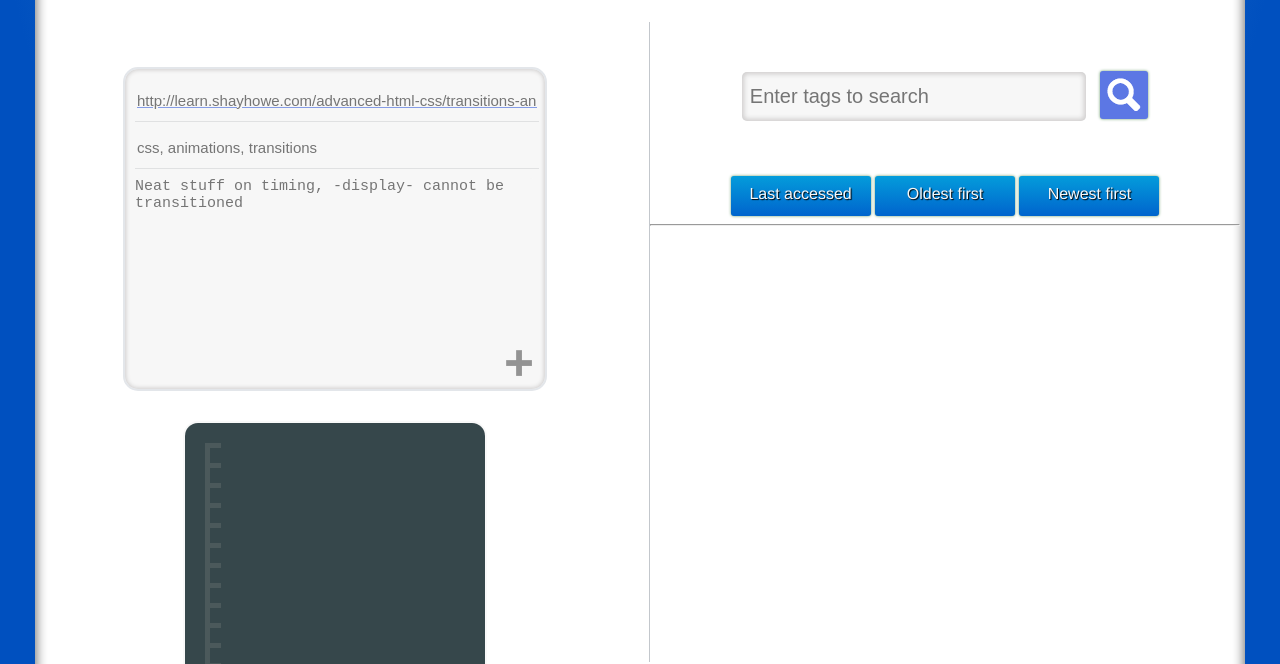
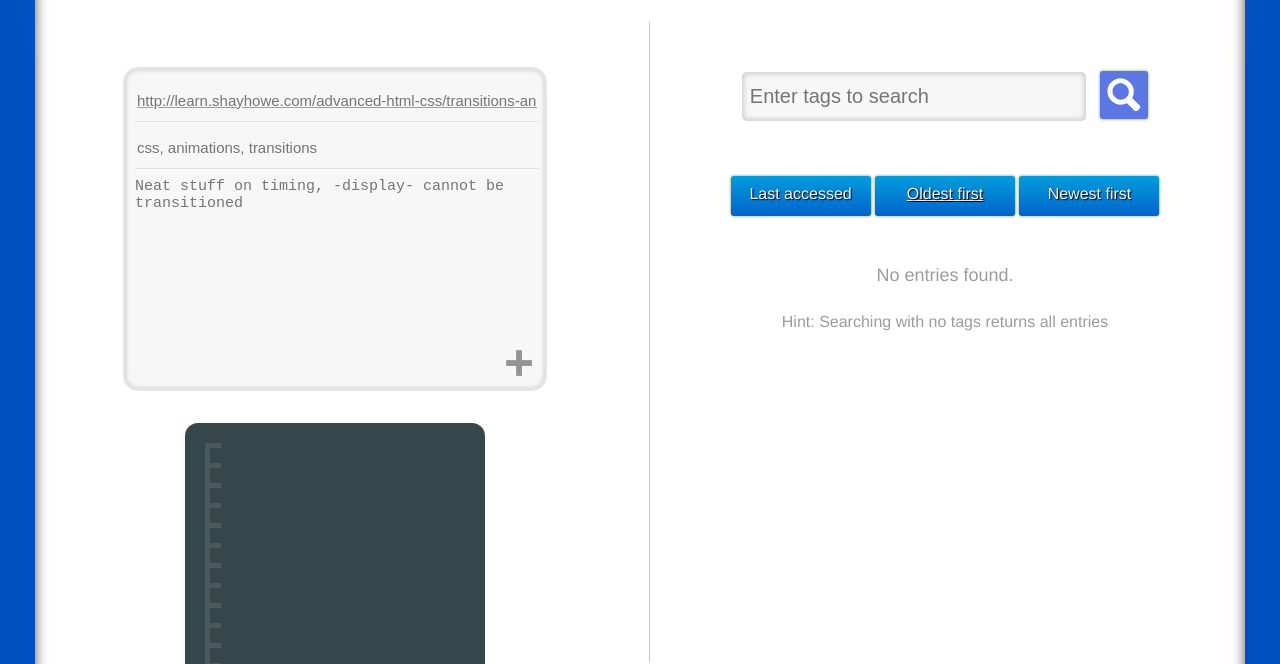
Before and after one commit to nshikha/Notebook, a plain HTML site: page static/notebook.html in a window 1280 px wide. Shown: the part 136-800 px from the top of the page. Drawn offline with Linux system fonts and the light colour scheme.

Commit message:
some css work

```diff
--- a/database/notebooks.txt
+++ b/database/notebooks.txt
@@ -1 +1 @@
-["bigbook","dsyang","mochi","shikha","shubhit","something-new","test2","testSuite","whhhhasdf"]
+["bigbook","dsyang","mochi","shawn","shikha","shubhit","something-new","test2","testSuite","whhhhasdf"]
--- /dev/null
+++ b/database/shawn.txt
@@ -0,0 +1 @@
+{"name":"shawn","dateCreated":"Wed Feb 27 2013 18:23:06 GMT-0500 (EST)","entries":[{"content":"","desc":"Go to practice\n","tags":["bhangra"],"dateAdded":"Wed Feb 27 2013 18:23:26 GMT-0500 (EST)","dateAccessed":"Wed Feb 27 2013 18:23:26 GMT-0500 (EST)","index":0,"deleted":true},{"content":"","desc":"do homework\n","tags":["hw"],"dateAdded":"Wed Feb 27 2013 18:23:38 GMT-0500 (EST)","dateAccessed":"Wed Feb 27 2013 18:23:38 GMT-0500 (EST)","index":1,"deleted":false},{"content":"","desc":"Homework and school\n","tags":["hw","school"],"dateAdded":"Wed Feb 27 2013 18:24:02 GMT-0500 (EST)","dateAccessed":"Wed Feb 27 2013 18:24:02 GMT-0500 (EST)","index":2,"deleted":false}],"access_database":{"hw":[1,2],"school":[2]}}
--- a/static/hybrid-page.js
+++ b/static/hybrid-page.js
@@ -244,6 +244,9 @@ function generateEntries(entries) {
             if(!entry.deleted)
                 $("#entries").append(entry);
         });
+    } else {
+        $("#entries").append($('<p class="no-entry-msg">').html("No entries found."),
+                             $('<p class="hint">').html("Hint: Searching with no tags returns all entries"));
     }
     console.log(entries);
 }
@@ -317,6 +320,7 @@ $(document).ready(function() {
         console.log("getting notebook: " + g_parsedName);
         getNotebookHeader(g_parsedName, displayNotebookName);
     }
+    generateEntries(); // show no entries found
 
     //setup submit button
     addLinkE.keypress(function(event) {
--- a/static/notebook.css
+++ b/static/notebook.css
@@ -319,6 +319,17 @@ button:hover{
 #entries {
     text-align: left;
     font-size: 16px;
+    margin-top: 40px;
+}
+
+#entries .no-entry-msg {
+    text-align: center;
+    font-size: 18px;
+}
+
+#entries .hint {
+    text-align: center;
+    font-size: 16px;
 }
 
 footer {
@@ -351,6 +362,9 @@ footer {
     box-shadow: inset 0 2px 4px rgba(0, 0, 0, 0.25), 0 1px 2px rgba(0, 0, 0, 0.05);
 }
 
+#sort-by a.selected {
+    text-decoration: underline;
+}
 
 #sort-by a {
   display: inline-block;
--- a/static/notebook.html
+++ b/static/notebook.html
@@ -23,7 +23,6 @@
                 Oldest first </a>
               <a href="#search-form" id="sort-newest"> Newest first </a>
             </span>
-            <hr>
             <div id="entries">
             </div>
 
```
